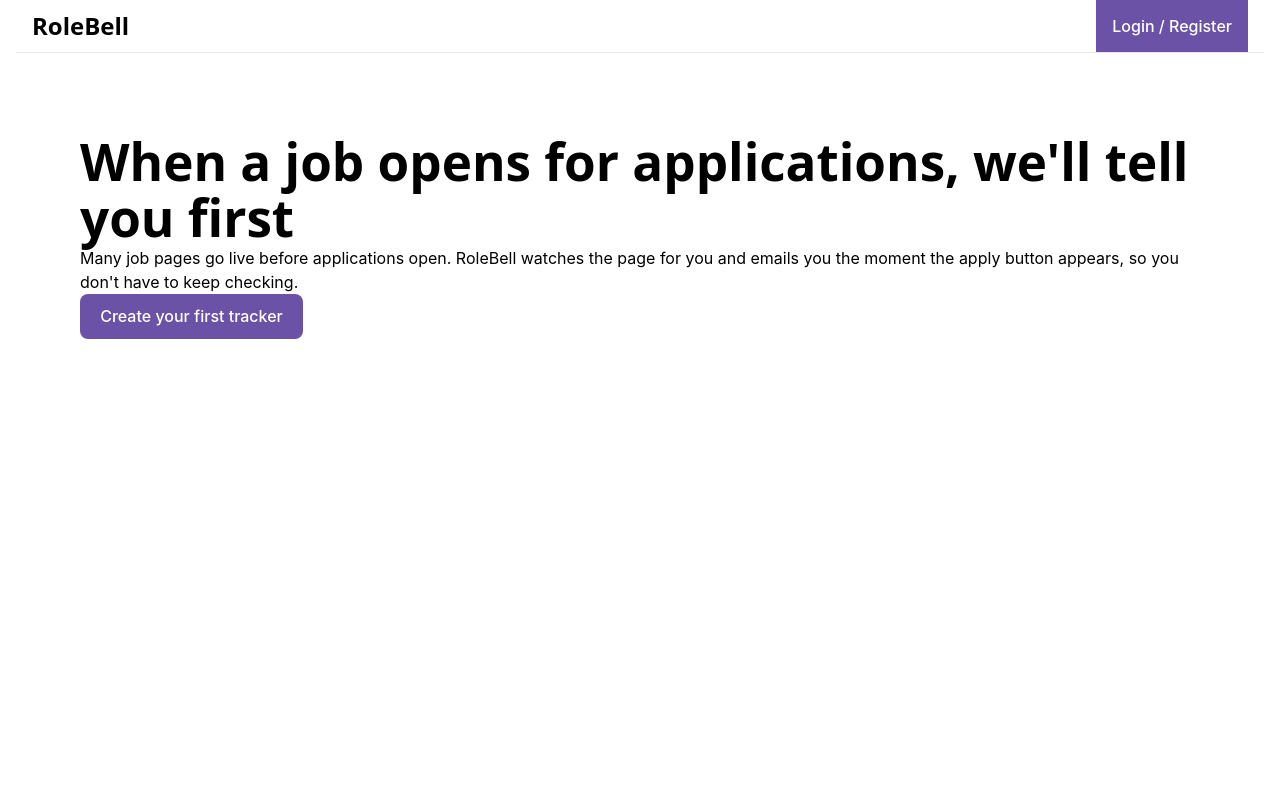
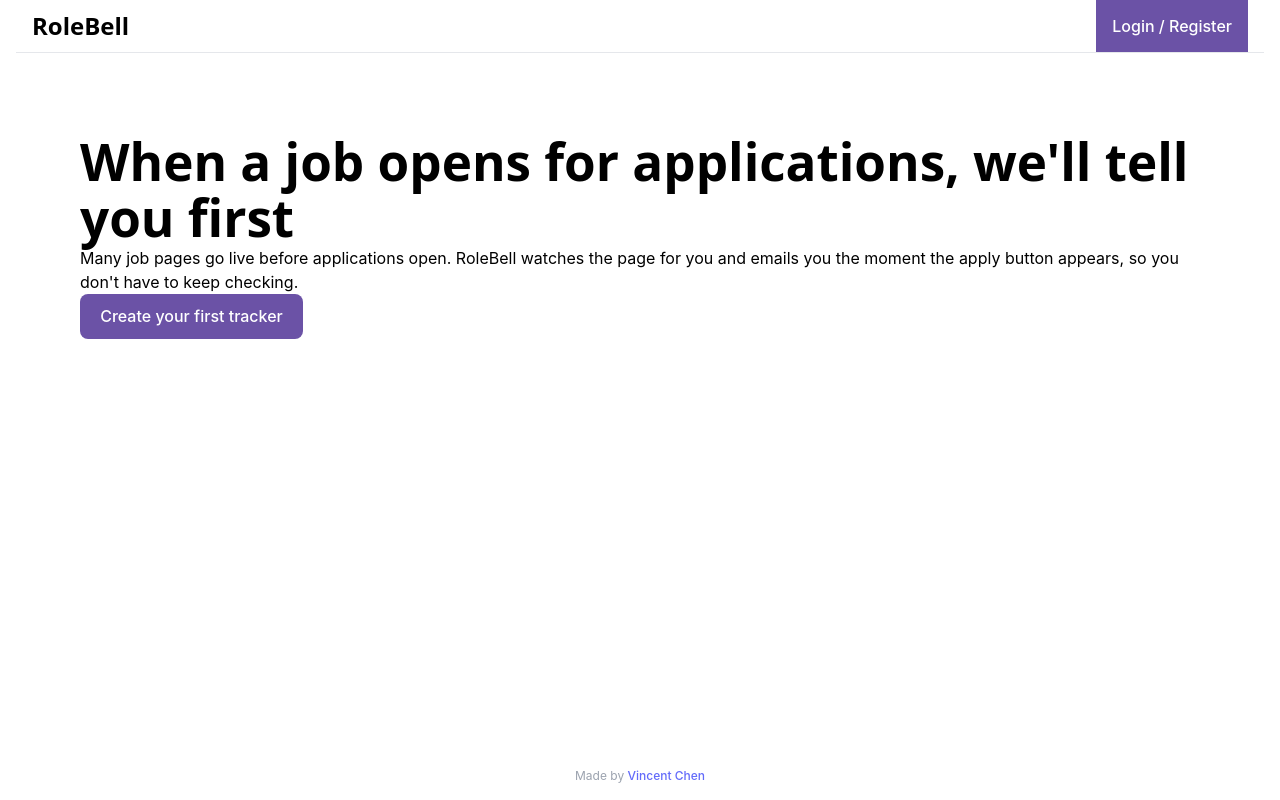
Before and after one commit to Eggy99367/role_bell, a React (Vite) app: page / in a window 1280 px wide. Built offline with nearby package versions, Linux system fonts and the light colour scheme; no server answers.

Commit message:
feat: add footer

```diff
--- a/src/components/Layout.tsx
+++ b/src/components/Layout.tsx
@@ -8,6 +8,9 @@
       <div className='mx-20 py-20 flex-1 flex flex-col'>
         <Outlet />
       </div>
+      <footer className='text-center text-xs text-gray-400 py-4'>
+        Made by <a href='https://github.com/Eggy99367' target='_blank' rel='noopener noreferrer' className='hover:underline'>Vincent Chen</a>
+      </footer>
     </div>
   )
 }
```
